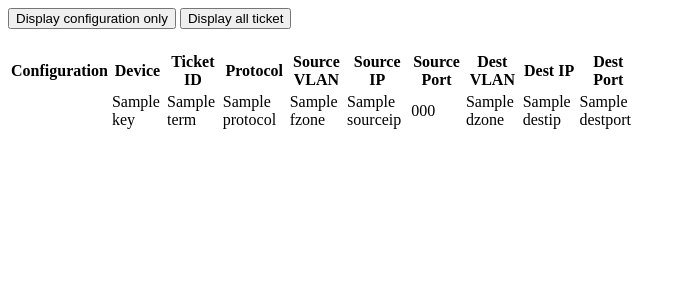
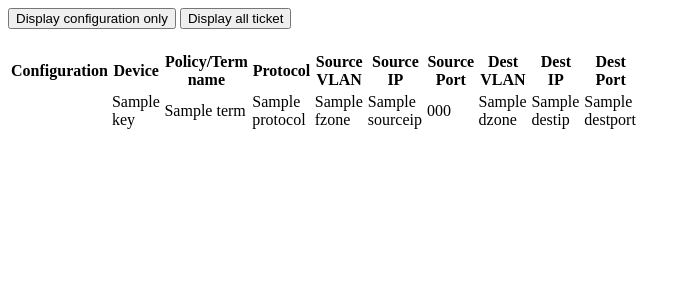
Before and after one commit to huynq8/Django, a Django app: template templates/first_app/result_parse_firewall.html in a window 1280 px wide. Shown: the top 300 px of the page, without its empty margins (0-691 px from the left). Run offline with Django 3.2, Linux system fonts and the light colour scheme; the template is opened without the code that fills it: most values are stand-ins (such as "Sample title", 1, 10 or a date in 2020).

Commit message:
update template parse fw and search rule

```diff
--- a/templates/first_app/parse_firewall.html
+++ b/templates/first_app/parse_firewall.html
@@ -49,7 +49,7 @@ set security policies from-zone VLAN461 to-zone VLAN462 policy A87795_999293715
         </div>
 
     </div>
-    <div style="margin-left: -200px; width:50%" id="divoutput"></div>
+    <div style="margin-left: -200px;margin-top: 10px; width:50%" id="divoutput"></div>
 </div>
 
 <script src="https://cdn.quilljs.com/1.3.6/quill.js"></script>
--- a/templates/first_app/result_parse_firewall.html
+++ b/templates/first_app/result_parse_firewall.html
@@ -28,7 +28,7 @@
             </th>
 
             <th>
-                Ticket ID
+                Policy/Term name
             </th>
             <th>
                 Protocol
--- a/templates/first_app/resultsearchrule.html
+++ b/templates/first_app/resultsearchrule.html
@@ -29,7 +29,7 @@
                 Note
             </th>
             <th style="display:none">
-                Ticket ID
+                Policy/Term name
             </th>
             <th style="display:none">
             Protocol
```
